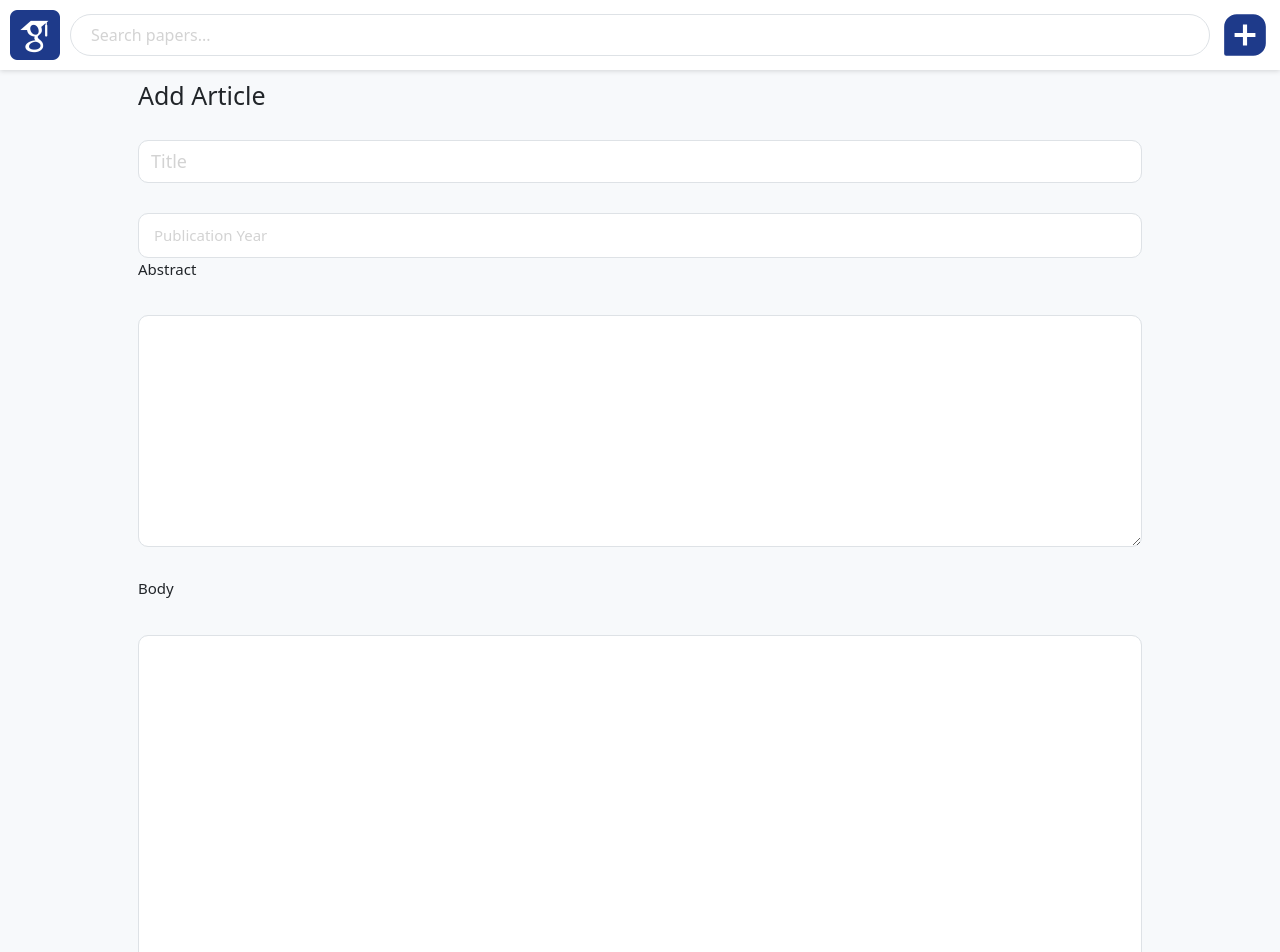
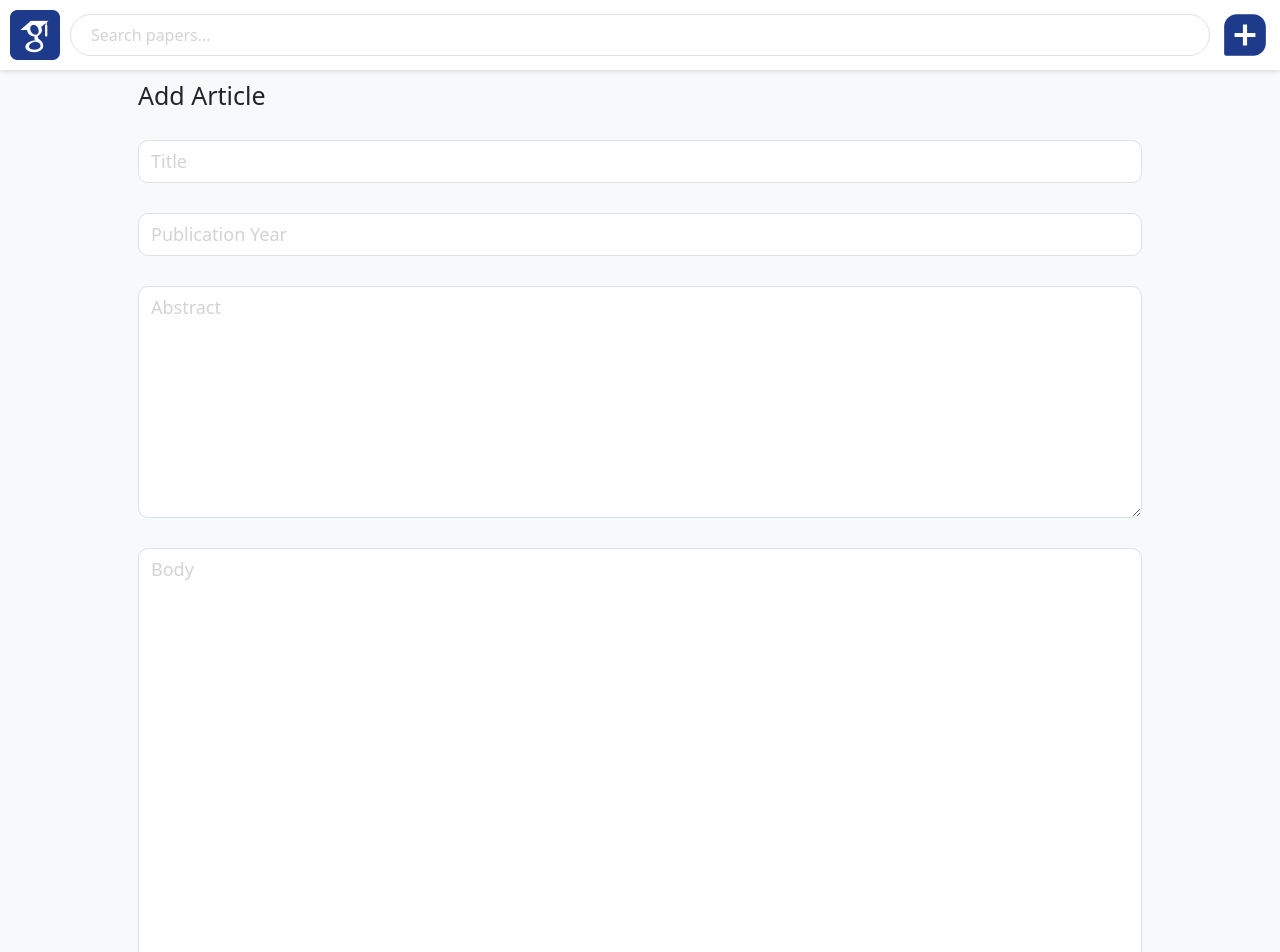
Before and after one commit to MehdiJmlkh/PaperDooni, a React (Vite) app in the folder google-scholar/: page /articles/new in a window 1280 px wide. Shown: the top 952 px of the page. Built offline with nearby package versions, Linux system fonts and the light colour scheme.

Commit message:
feat(ui): add TextArea component

```diff
--- /dev/null
+++ b/google-scholar/src/components/TextArea/TextArea.tsx
@@ -0,0 +1,20 @@
+import React from "react";
+import "./TextArea.css";
+
+interface Props extends React.InputHTMLAttributes<HTMLTextAreaElement> {
+  rows: number;
+}
+
+const Input = React.forwardRef<HTMLTextAreaElement, Props>(
+  ({ className, rows, ...rest }, ref) => {
+    return (
+      <textarea
+        {...rest}
+        className={`form-control ${className}`}
+        rows={rows}
+        ref={ref}
+      />
+    );
+  },
+);
+export default Input;
--- /dev/null
+++ b/google-scholar/src/components/TextArea/index.ts
@@ -0,0 +1,3 @@
+import TextArea from "./TextArea";
+
+export default TextArea;
--- a/google-scholar/src/pages/AddArticlePage/AddArticlePage.tsx
+++ b/google-scholar/src/pages/AddArticlePage/AddArticlePage.tsx
@@ -1,31 +1,19 @@
 import Button from "../../components/Button";
 import CheckBox from "../../components/CheckBox";
 import Input from "../../components/Input";
+import TextArea from "../../components/TextArea";
 import "./AddArticlePage.css";
 
 const AddArticlePage = () => {
   return (
     <main className="add-article">
-        <h1>Add Article</h1>
+      <h1>Add Article</h1>
       <form className="form">
-        <Input placeholder="Title" className="add-article__input"/>
-        <Input placeholder="Publication Year" type="number"/>
-        <div>
-          <label className="form-label add-article__label">Abstract</label>
-          <textarea
-            className="form-control add-article__input"
-            name="abstract"
-            rows={8}
-          />
-        </div>
-        <div>
-          <label className="form-label add-article__label">Body</label>
-          <textarea
-            className="form-control add-article__input"
-            name="body"
-            rows={15}
-          />
-        </div>
+        <Input className="add-article__input" placeholder="Title" />
+        <Input className="add-article__input" placeholder="Publication Year" type="number" />
+        <TextArea className="add-article__input" placeholder="Abstract" rows={8} />
+        <TextArea className="add-article__input" placeholder="Body" rows={15} />
+
         <label className="form-label add-article__label">Citations</label>
         <CheckBox>Title</CheckBox>
         <CheckBox>Title</CheckBox>
```
Also changed, not shown: google-scholar/src/components/TextArea/TextArea.css (added).
